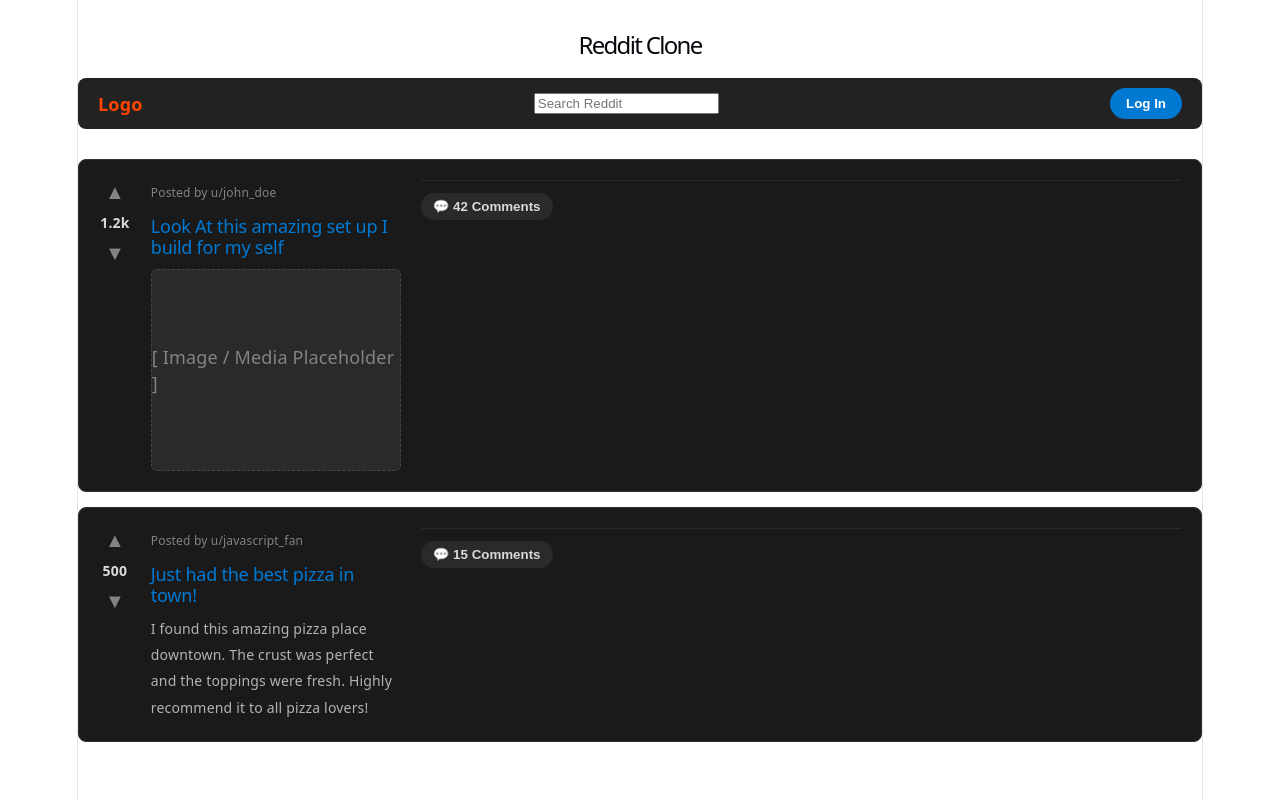
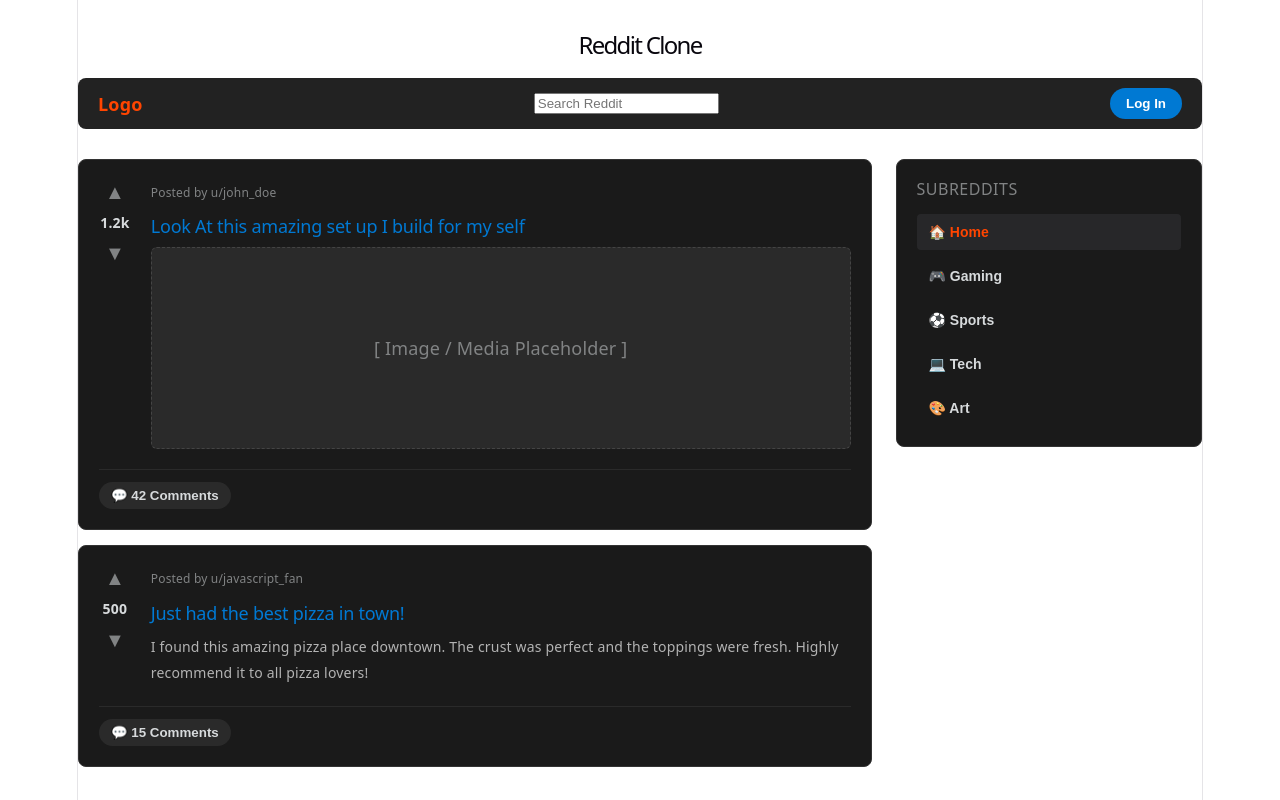
Before and after one commit to Jonce223/reddit-client, a React (Vite) app: page / in a window 1280 px wide. Built offline with nearby package versions, Linux system fonts and the light colour scheme.

Commit message:
Add subreddits sidebar with layout changes

```diff
--- a/src/App.css
+++ b/src/App.css
@@ -21,6 +21,7 @@
   display: flex;
   flex-direction: column; /*Posts are one after another*/
   gap: 15px; /*spaces between posts*/
+  flex: 3; /*Take up 3 parts of the available space*/
 }
 
 .post-card {
@@ -30,7 +31,7 @@
   border-radius: 8px;
   text-align: left;
   display: flex;
-  flex-direction: wrap;
+  flex-wrap: wrap;
   gap: 20px;
 }
 
@@ -144,3 +145,63 @@
 .comment-btn:hover {
   background-color: #333;
 }
+/* General Layout:content will be next to each other in the sidebar */
+.content-layout {
+  display: flex;
+  gap: 24px;
+  align-items: flex-start;
+}
+
+.sidebar {
+  flex: 1; /*Take up 1 part of the available space*/
+  background-color: #1a1a1a;
+  border: 1px solid #333;
+  border-radius: 8px;
+  padding: 20px;
+  text-align: left;
+  min-width: 200px; /*Ensures sidebar doesn't shrink too much*/
+}
+
+.sidebar h2 {
+  font-size: 16px;
+  color: #818384;
+  text-transform: uppercase; /*Make it uppercase*/
+  margin-top: 0;
+  margin-bottom: 15px;
+  letter-spacing: 0.5px; /*Adds spacing between letters*/
+}
+
+.sidebar ul {
+  list-style: none; /*Remove default list styling*/
+  padding: 0;
+  margin: 0;
+  display: flex;
+  flex-direction: column;
+  gap: 8px;
+}
+
+/*Category buttons style*/
+.category-btn {
+  width: 100%;
+  background: none;
+  border: none;
+  color: #d7dadc;
+  text-align: left;
+  padding: 10px 12px;
+  border-radius: 4px;
+  font-size: 14px;
+  font-weight: bold;
+  cursor: pointer;
+  transition: background-color 0.2s;
+}
+
+/*Hover effect for category buttons*/
+.category-btn:hover {
+  background-color: #2a2a2a;
+}
+
+/*Active category button style*/
+.category-btn.active {
+  background-color: #272729; /*active button color */
+  color: #ff4500; /*Red reddit color*/
+}
--- a/src/App.jsx
+++ b/src/App.jsx
@@ -28,8 +28,10 @@
         <button className='login-btn'>Log In</button>
       </div>
 
+
+    <div className='content-layout'>
       {/* Posts Container */}
-      <div className= "posts-container">
+      <main className= "posts-container">
 
             {/* Post 1 */}
           <div className="post-card">
@@ -74,6 +76,20 @@
             <button className='comment-btn'>💬 15 Comments</button>
           </div>
         </div>
+      </main>
+
+      {/*Sidebar */}
+      <aside className='sidebar'>
+        <h2>Subreddits</h2>
+        <ul>
+          <li><button className="category-btn active">🏠 Home</button></li>
+          <li><button className="category-btn">🎮 Gaming</button></li>
+          <li><button className="category-btn">⚽ Sports</button></li>
+          <li><button className="category-btn">💻 Tech</button></li>
+          <li><button className="category-btn">🎨 Art</button></li>
+        </ul>
+
+      </aside>
 
     </div>
   </div>
```
Lines whose indentation alone changed are shown as unchanged.
